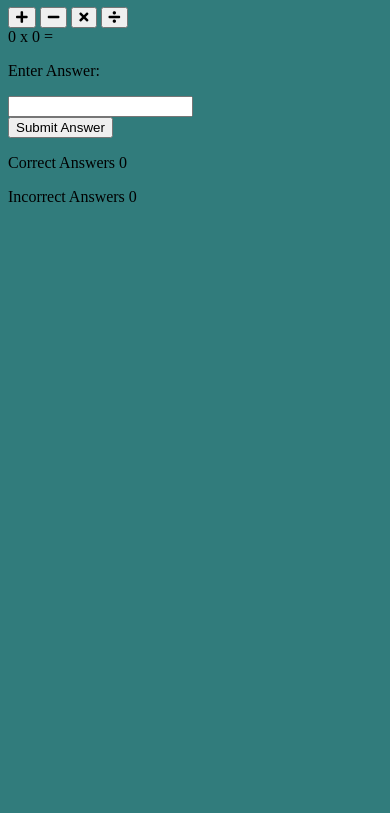
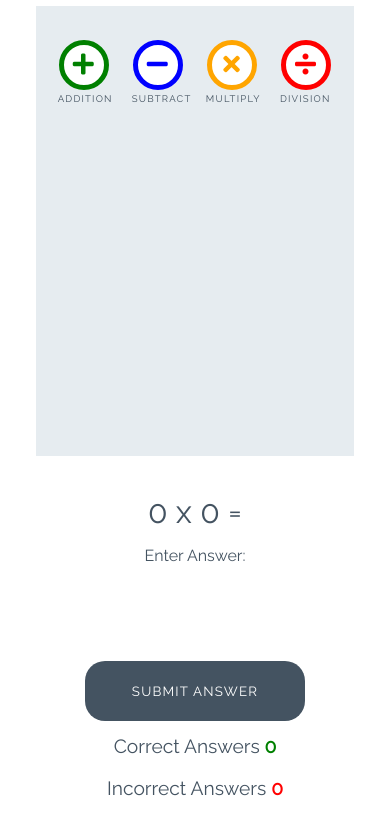
Before and after one commit to Sabri-bel/love-math, a plain HTML site: page index.html in a window 390 px wide. Shown: the part 112-925 px from the top of the page. Before the commit the page ends 844 px from the top, so only its background shows below. Drawn offline with Linux system fonts and the light colour scheme.

Commit message:
create a css for style

```diff
--- a/assets/css/style.css
+++ b/assets/css/style.css
@@ -1,3 +1,252 @@
+/* --------- Global style */
+
 body {
-    background-color: rgb(49, 124, 124);
+    background-color: white;
+    font-family: "Raleway", sans-serif;
+    color: #445361;
+    text-align: center;
 }
+
+/* --------- Heading */
+
+.heading {
+    text-align: center;
+    font-size: 2.5rem;
+}
+
+.logo {
+    height: 40px;
+    padding-right: 5px;
+}
+
+/* --------- Game layout */
+
+.game-area {
+    background-color: #E6ECF0;
+    box-sizing: border-box;
+    width: 85%;
+    height: 65vh;
+    max-height: 450px;
+    max-width: 830px;
+    margin-left: auto;
+    margin-right: auto;
+    padding: 1%;
+}
+
+.question-area {
+    width: 50%;
+    font-size: 2rem;
+    margin: auto;
+    padding: 50px 0;
+}
+
+.question-area span {
+    padding: 0 15px;
+}
+
+.score-area {
+    margin: 5px auto;
+    width: 60%;
+    font-size: 1.2rem;
+}
+
+.controls-area {
+    width: 85%;
+    margin: 30px auto;
+}
+
+#score {
+    color: green;
+    font-weight: bold;
+}
+
+#incorrect {
+    color: red;
+    font-weight: bold;
+}
+
+.answer-message {
+    display: none;
+    font-size: 1rem;
+}
+
+#answer-box {
+    border: none;
+    color: #445361;
+    display: inline-block;
+    height: 40px;
+    width: 80px;
+    font-size: 1.2rem;
+}
+
+.scores {
+    display: inline-block;
+    padding: 25px;
+}
+
+/* --------- Buttons */
+
+.btn {
+    width: 220px;
+    height: 60px;
+    font-family: "Raleway", sans-serif;
+    text-transform: uppercase;
+    letter-spacing: 1.2px;
+    color: white;
+}
+
+.btn:focus {
+    outline: none;
+}
+
+.btn--big {
+    padding-top: 10px;
+    border-radius: 50%;
+    background-color: white;
+    border: 10px solid;
+    width: 100px;
+    height: 100px;
+    font-size: 3.2rem;
+    margin: 0 30px;
+    transition: all 0.5s;
+}
+
+.btn--big::after {
+    content: attr(data-type);
+    font-size: 1rem;
+    color: #445361;
+    position: relative;
+    left: -0.5em;
+}
+
+.btn--blue {
+    border-color: blue;
+    color: blue;
+}
+
+.btn--blue:active,
+.btn--blue:hover {
+    background-color: darkblue;
+    color: white;
+}
+
+.btn--orange {
+    border-color: orange;
+    color: orange;
+}
+
+.btn--orange:active,
+.btn--orange:hover {
+    background-color: darkorange;
+    color: white;
+}
+
+.btn--red {
+    border-color: red;
+    color: red;
+}
+
+.btn--red:active,
+.btn--red:hover {
+    background-color: darkred;
+    color: white;
+}
+
+.btn--green {
+    border-color: green;
+    color: green;
+}
+
+.btn--green:active,
+.btn--green:hover {
+    background-color: darkgreen;
+    color: white;
+}
+
+.btn--gray {
+    margin-top: 25px;
+    background-color: #445361;
+    border: 1px transparent;
+    border-radius: 20px;
+}
+
+.btn--gray:active,
+.btn--gray:hover {
+    background-color: #0d1013;
+}
+
+/* --------- Media queries */
+
+@media (max-width: 414px) {
+    .controls-area {
+        width: 100%;
+    }
+
+    .btn--big {
+        margin: 0 10px;
+        padding: 5px;
+        border: 5px solid;
+        width: 50px;
+        height: 50px;
+        font-size: 1.5rem;
+    }
+
+    .btn--big::after {
+        font-size: 0.6rem;
+        left: -0.7rem;
+    }
+
+    .question-area {
+        padding: 10% 0;
+        width: 100%;
+    }
+
+    .question-area span {
+        padding: 0;
+    }
+
+    .answer-message {
+        display: block;
+    }
+
+    #answer-box {
+        display: block;
+        margin: 0 auto;
+    }
+    .btn--gray {
+        margin-top: 0;
+    }
+
+    .score-area {
+        width: 100%;
+    }
+
+    .scores {
+        margin: 0.5em auto;
+        display: block;
+        padding: 5px;
+    }
+
+    .heading {
+        font-size: 2rem;
+    }
+}
+
+@media (max-width: 320px) {
+    .game-area {
+        height: 70vh;
+    }
+
+    .controls-area {
+        width: 75%;
+        margin: 10px auto;
+    }
+
+    .btn--big {
+        margin: 10px 10px;
+    }
+    .question-area {
+        padding: 10px 0;
+    }
+
+}
--- a/index.html
+++ b/index.html
@@ -16,20 +16,22 @@
         Love Maths
     </h1>
 
-    <div class="game-area"></div>
-    <div class="controls-area">
-        <button class="btn btn--big btn--green">
+    <div class="game-area">
+      <div class="controls-area">
+        <!--data type = attribute created from user-->
+        <button data-type="addition" class="btn btn--big btn--green">
             <i class="fas fa-plus"></i>
         </button>
-        <button class="btn btn--big btn--blue">
+        <button data-type="subtract" class="btn btn--big btn--blue">
             <i class="fas fa-minus"></i>
         </button>
-        <button class="btn btn--big btn--orange">
+        <button data-type="multiply" class="btn btn--big btn--orange">
             <i class="fas fa-times"></i>
         </button>
-        <button class="btn btn--big btn--red">
+        <button data-type="division" class="btn btn--big btn--red">
             <i class="fas fa-divide"></i>
         </button>
+      </div>
     </div>
     <div class="question-area">
         <span id="operand1">0</span>
@@ -39,7 +41,7 @@
         <p class="answer-message">Enter Answer:</p>
         <input id="answer-box" type="number">
     </div>
-    <button class="btn btn--gray">Submit Answer</button>
+    <button data-type="submit" class="btn btn--gray">Submit Answer</button>
 
     <div class="score-area">
         <p class="scores">Correct Answers <span id="score">0</span></p>
```
